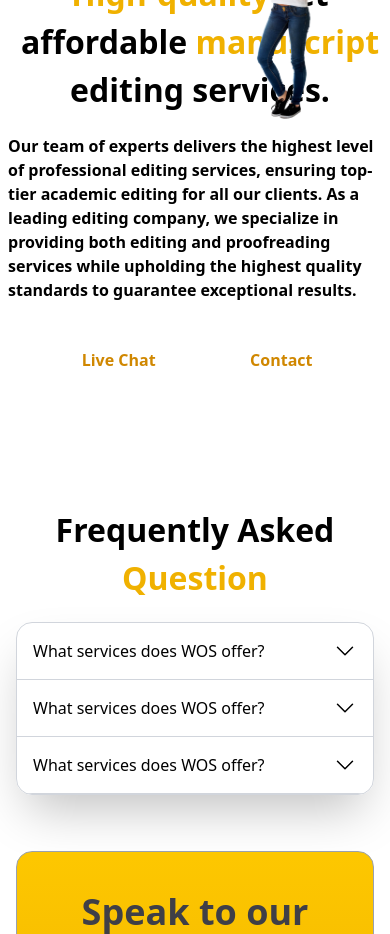
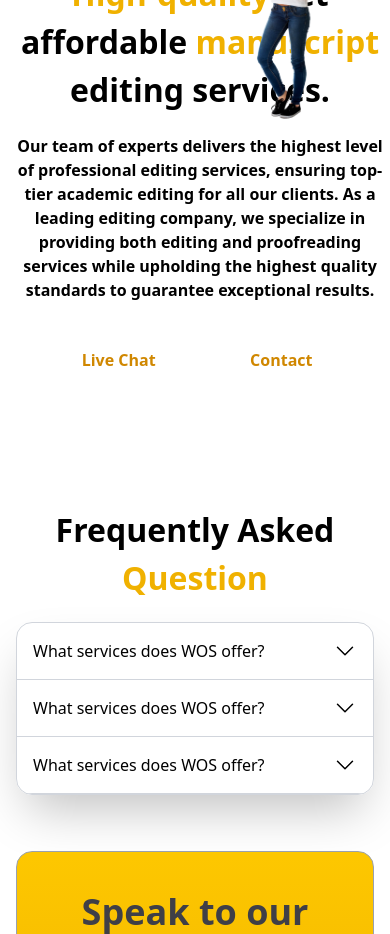
Before and after one commit to Codekillrr/wos-publication, a Next.js app: page / in a window 390 px wide. Shown: the part 6920-7854 px from the top of the page. Built offline with nearby package versions, Linux system fonts and the light colour scheme.

Commit message:
para fix

```diff
--- a/src/app/page.tsx
+++ b/src/app/page.tsx
@@ -237,7 +237,7 @@ export default function Home() {
               }
               b1={"Live Chat"}
               b2={"Contact"}
-              paraClass={"lg:text-left"}
+              paraClass={"lg:text-left text-center"}
             />
           </div>
           <div className="absolute w-[40%] h-auto -top-8 right-8">
```
